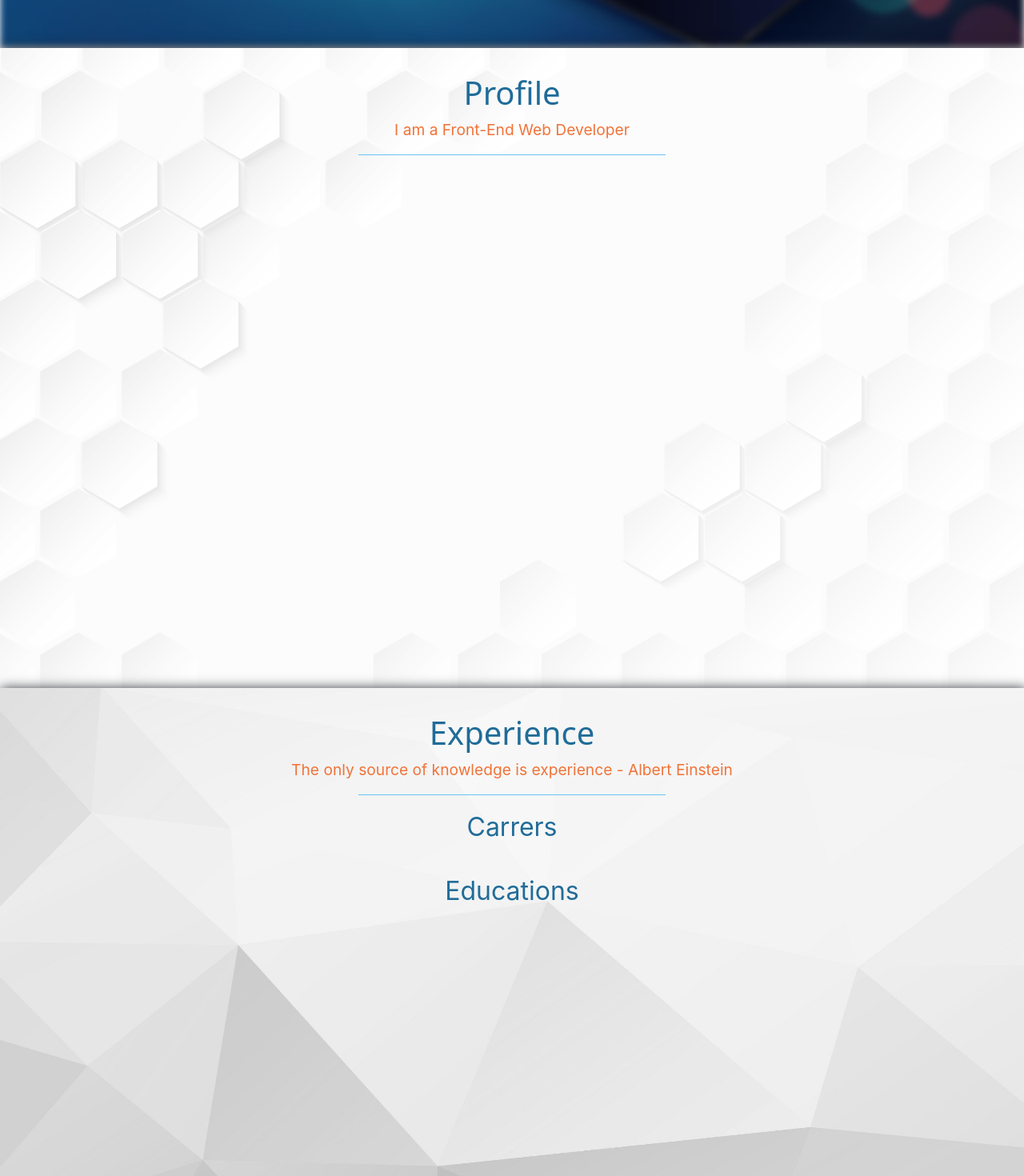
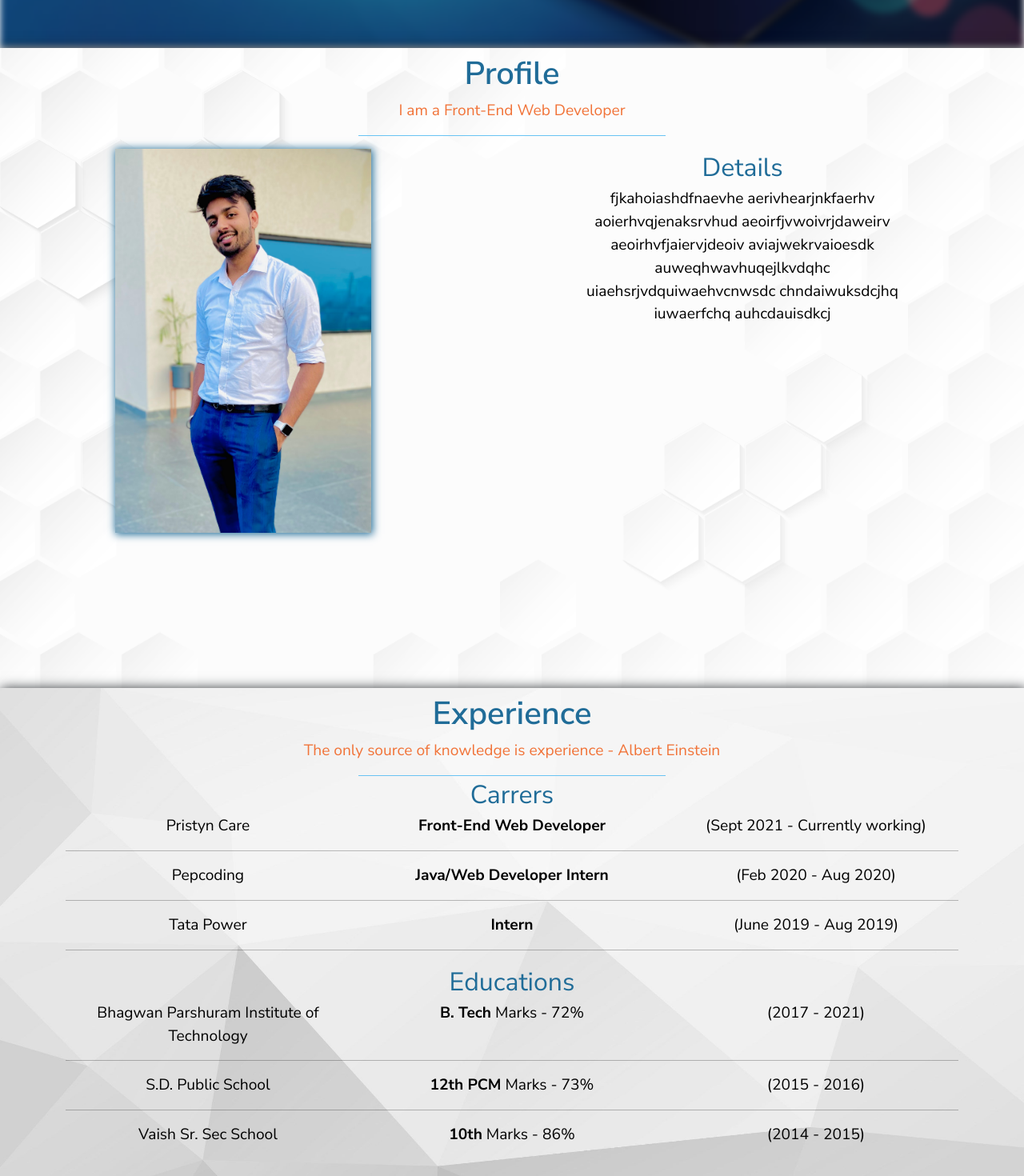
Before and after one commit to jaikumar1240/myResume, an Angular app: page / in a window 1280 px wide. Shown: the part 740-2210 px from the top of the page at 80% size. Built offline with nearby package versions, Linux system fonts and the light colour scheme.

Commit message:
changes made

```diff
--- a/src/app/app.component.html
+++ b/src/app/app.component.html
@@ -3,13 +3,13 @@
 
   <div class="landing_content" id="home">
     <div data-aos="zoom-in" data-aos-duration="1500">
-      <h1 class="landing_content_text heading_font_style">Jai Kumar</h1>
+      <h1 class="landing_content_text">Jai Kumar</h1>
     </div>
     <div data-aos="zoom-in" data-aos-duration="1500" class="blank_line pos_sticky_line">
       <hr>
     </div>
     <div data-aos="zoom-in" data-aos-duration="1500"class="pos_sticky">
-      <h1>Interactive Resume</h1>
+      <h1 class="heading_font_style">Interactive Resume</h1>
     </div>
     <div class="arrow_down" data-aos="fade-up" data-aos-duration="1000">
       <i class="fa-2x fa-solid fa-chevron-down" (click)="scroll('profile')"></i>
@@ -30,21 +30,20 @@
         <hr>
       </div>
 
-      <div class="profile_text">
-        <!-- <div data-aos="fade-right" class="subheading_font_style">
-          About
+      <div class="profile_content row">
+
+       <div class="content_center col col-xl-4 col-md-6 col-sm-12">
+         <img class="profile_img" data-aos="flip-right" src="assets/MyPhoto.jpg" alt="image">
        </div>
-        <div>
-          I am a Front end Developer
+       <div class="col col-xl-4 col-md-6 col-sm-12">
+         <div data-aos="fade-up" class="subheading_font_style">
+           Details
+         </div>
+         <div class="detailed_text" data-aos="fade-up" >
+           fjkahoiashdfnaevhe aerivhearjnkfaerhv aoierhvqjenaksrvhud aeoirfjvwoivrjdaweirv aeoirhvfjaiervjdeoiv aviajwekrvaioesdk auweqhwavhuqejlkvdqhc uiaehsrjvdquiwaehvcnwsdc chndaiwuksdcjhq iuwaerfchq auhcdauisdkcj
+         </div>
        </div>
 
-        <div data-aos="flip-left" data-aos-anchor-placement="top-center" data-aos-duration="1000">
-          <img  class="profile_img" src="assets/MyPhoto.jpg" alt="image">
-        </div>
-
-        <div data-aos="fade-left" class="subheading_font_style">
-          Details
-        </div> -->
       </div>
     </div>
   </div>
@@ -63,33 +62,59 @@
         <hr>
       </div>
 
-      <div class="subheading_font_style" style="padding-top: 2vh;" data-aos="fade-up">
+      <div class="subheading_font_style" data-aos="fade-up">
         Carrers
       </div>
 
-      <div class="detailed_text">
-        <!-- <div>
-          <div class="small_text" data-aos="fade-right">Pristyn Care -</div>
-          <div class="small_text" data-aos="fade-right">Pepcoding -</div>
-          <div class="small_text" data-aos="fade-right">Tata Power -</div>
+      <div class="detailed_text container">
+        <div class="row">
+          <div class="col" data-aos="fade-up">Pristyn Care </div>
+          <div class="col" data-aos="fade-up"><b>Front-End Web Developer</b></div>
+          <div class="col" data-aos="fade-up">(Sept 2021 - Currently working)</div>
         </div>
-        <div>
-          <div class="small_text" data-aos="fade-up"><b>Front-End Web Developer</b></div>
-          <div class="small_text" data-aos="fade-up"><b>Java/Web Developer Intern</b></div>
-          <div class="small_text" data-aos="fade-up"><b>Intern</b></div>
+        <hr>
+        <div class="row">
+          <div class="col" data-aos="fade-up">Pepcoding</div>
+          <div class="col" data-aos="fade-up"><b>Java/Web Developer Intern</b></div>
+          <div class="col" data-aos="fade-up">(Feb 2020 - Aug 2020)</div>
         </div>
-        <div>
-          <div class="small_text" data-aos="fade-left">(Sept 2021 - Currently working)</div>
-          <div class="small_text" data-aos="fade-left">(Feb 2020 - Aug 2020)</div>
-          <div class="small_text" data-aos="fade-left">(June 2019 - Aug 2019)</div>
-        </div> -->
+        <hr>
+        <div class="row">
+          <div class="col" data-aos="fade-up">Tata Power </div>
+          <div class="col" data-aos="fade-up"><b>Intern</b></div>
+          <div class="col" data-aos="fade-up">(June 2019 - Aug 2019)</div>
         </div>
-      <div class="subheading_font_style" style="padding-top: 2vh;" data-aos="fade-up">
+
+        <hr>
+      </div>
+
+      <div class="subheading_font_style" data-aos="fade-up">
         Educations
       </div>
 
-      <div class="detailed_text">
-        <!-- <div>
+      <div class="detailed_text container">
+        <div class="row">
+          <div class="col"  data-aos="fade-up">Bhagwan Parshuram Institute of Technology</div>
+          <div class="col"  data-aos="fade-up"><b>B. Tech</b> Marks - 72%</div>
+          <div class="col"  data-aos="fade-up">(2017 - 2021)</div>
+        </div>
+        <hr>
+        <div class="row">
+          <div class="col"  data-aos="fade-up">S.D. Public School</div>
+          <div class="col"  data-aos="fade-up"><b>12th PCM</b> Marks - 73%</div>
+          <div class="col"  data-aos="fade-up">(2015 - 2016)</div>
+        </div>
+        <hr>
+        <div class="row">
+          <div class="col"  data-aos="fade-up">Vaish Sr. Sec School</div>
+          <div class="col"  data-aos="fade-up"><b>10th</b> Marks - 86%</div>
+          <div class="col"  data-aos="fade-up">(2014 - 2015)</div>
+        </div>
+
+      </div>
+
+      <!-- <div class="detailed_text">
+        <div>
           <div class="small_text" data-aos="fade-right">Bhagwan Parshuram Institute of Technology -</div>
           <div class="small_text" data-aos="fade-right">S.D. Public School -</div>
           <div class="small_text" data-aos="fade-right"> Vaish Sr. Sec School -</div>
@@ -103,8 +128,8 @@
           <div class="small_text" data-aos="fade-left">(2017 - 2021)</div>
           <div class="small_text" data-aos="fade-left">(2015 - 2016)</div>
           <div class="small_text" data-aos="fade-left">(2014 - 2015)</div>
+        </div>
       </div> -->
-      </div>
 
     </div>
 
@@ -137,7 +162,6 @@
     <li><a href="#"><i class="fa fa-dribbble"></i></a></li>
     <li><a href="#"><i class="fa fa-skype"></i></a></li>
  </ul> -->
- <div class="navnav" id="navnav">
   <div class="navBar_pc" id = "navbar_pc" data-aos="fade-up" data-aos-duration="800" @myInsertRemoveTrigger *ngIf="showNavbar">
     <div class="fa-solid fa-arrow-up navBar_btn" (click)="scroll('home'); "></div>
     <div class="navBar_btn" [ngClass]="selectedBtn==='profile' ? 'selected_btn' : ''" (click)="scroll('profile'); ">Profile</div>
@@ -145,7 +169,6 @@
     <div class="navBar_btn" [ngClass]="selectedBtn==='skills' ? 'selected_btn' : ''" (click)="scroll('skills'); ">Skills</div>
     <div class="navBar_btn" [ngClass]="selectedBtn==='contact' ? 'selected_btn' : ''" (click)="scroll('contact'); ">Contact</div>
   </div>
- </div>
   <div id="navbar_phone">
 
   </div>
--- a/src/app/app.component.scss
+++ b/src/app/app.component.scss
@@ -2,6 +2,8 @@
     // height: 400vh;
     display: flex;
     flex-direction: column;
+    font-family: 'Nunito Sans', sans-serif;
+    font-weight: 400;
 }
 .landing_img{
     position: fixed;
@@ -21,7 +23,8 @@
 }
 .landing_content_text{
     font-size: 6vw;
-    font-weight: 400;
+    font-family: 'Nunito Sans', sans-serif;
+    font-weight: 700;
 }
 .arrow_down{
     :hover{
@@ -32,10 +35,14 @@
     padding-top: 20vh;
 }
 .heading_font_style{
-    font-family: system-ui;
+    font-family: 'Nunito Sans', sans-serif;
+    font-weight: 600;
 }
 .subheading_font_style{
     font-size: xx-large;
+    font-family: 'Nunito Sans', sans-serif;
+    font-weight: 400;
+    text-align: center;
 }
 .blank_line{
     border-left: 30vw solid white;
@@ -54,7 +61,7 @@
     flex-direction: column;
     align-items: center;
     color: #206c98;
-    padding-top: 4vh;
+    padding-top: 1vh;
     z-index: 1;
     height: 100vh;
     // font-family: system-ui;
@@ -69,26 +76,31 @@
 }
 .pos_sticky_line{
     position: sticky;
-    top: 8vh;
+    top: 4vh;
 }
 .text_color{
     color: #f17338;
     font-size: larger;
+    text-align: center;
 }
-.profile_text{
+.content_center{
+    display: contents;
+}
+.profile_content{
     display: flex;
-    justify-content: space-evenly;
-    padding: 5vh;
+    justify-content: space-around;
+    padding: 2vh;
     width: 100%;
 }
 .profile_img{
-    width: 35vh;
-    margin-top: 5vh;
-    // border: solid 1vh gray;
+    width: 25vw;
     box-shadow: 1px 1px 10px 1px;
 }
+@media screen and (max-width: 576px) {
+    .profile_img { width: 60vw;}
+    // .detailed_text{ font-size: small; }
+  }
 .exp_img{
-    // filter: blur(4px);
     width: 100%;
     height: 100vh;
     position: relative;
@@ -101,7 +113,7 @@
     z-index: 1;
     position: fixed;
     top: 35vh;
-    margin-left: 1vw;
+    margin-left: 0.5vw;
     opacity: 1;
     :hover{
         opacity: 0.8;
@@ -109,16 +121,12 @@
     box-shadow: 1px 1px 10px 1px;
 }
 .navBar_btn{
-    padding: 1.5vh;
+    padding: 1.2vh;
     background-color: #f17338;
     color: white;
     cursor: pointer;
     display: flex;
     justify-content: center;
-}
-.less_opacity{
-    opacity: 0.4;
-    transition:opacity 0.7s
 }
 
 @media screen and (max-width: 576px) {
@@ -131,12 +139,7 @@
     background-color: #206c98;
 }
 .detailed_text{
-    display: flex;
     color: black;
     font-size: larger;
-    padding-top: 2vh;
+    text-align: center;
 }
-.small_text{
-    padding: 2.5vh;
-    padding-right: 10vw ;
-}
--- a/src/app/app.component.ts
+++ b/src/app/app.component.ts
@@ -41,11 +41,6 @@ export class AppComponent {
   onWindowScroll() {
     if(window.scrollY>=0.8*window.innerHeight){
       this.showNavbar = true;
-      document.getElementById("navnav")?.classList.remove('less_opacity');
-
-      setTimeout(() => {
-        document.getElementById("navnav")?.classList.add('less_opacity');
-      }, 3000);
     }
     else{
       this.showNavbar =  false;
@@ -63,4 +58,5 @@ export class AppComponent {
       this.selectedBtn = 'contact';
     }
   }
+
 }
--- a/src/index.html
+++ b/src/index.html
@@ -6,10 +6,16 @@
   <base href="/">
   <meta name="viewport" content="width=device-width, initial-scale=1">
   <link rel="icon" type="image/x-icon" href="favicon.ico">
-  <link href="https://maxcdn.bootstrapcdn.com/bootstrap/4.0.0/css/bootstrap.min.css" rel="stylesheet">
+  <!-- <link href="https://maxcdn.bootstrapcdn.com/bootstrap/4.0.0/css/bootstrap.min.css" rel="stylesheet"> -->
   <link href="https://unpkg.com/aos@2.3.1/dist/aos.css" rel="stylesheet">
-  <script src="https://kit.fontawesome.com/2086aa9bdb.js" crossorigin="anonymous"></script>
+  <link href="https://cdn.jsdelivr.net/npm/bootstrap@5.1.3/dist/css/bootstrap.min.css" rel="stylesheet" integrity="sha384-1BmE4kWBq78iYhFldvKuhfTAU6auU8tT94WrHftjDbrCEXSU1oBoqyl2QvZ6jIW3" crossorigin="anonymous">
+  <link rel="preconnect" href="https://fonts.googleapis.com">
+<link rel="preconnect" href="https://fonts.gstatic.com" crossorigin>
+<link rel="preconnect" href="https://fonts.googleapis.com">
+<link rel="preconnect" href="https://fonts.gstatic.com" crossorigin>
+<link href="https://fonts.googleapis.com/css2?family=Nunito+Sans:wght@200;300;400;600;700;800&display=swap" rel="stylesheet">  <script src="https://kit.fontawesome.com/2086aa9bdb.js" crossorigin="anonymous"></script>
   <script src="https://ajax.googleapis.com/ajax/libs/jquery/3.3.1/jquery.min.js"></script>
+  <script src="https://cdn.jsdelivr.net/npm/bootstrap@5.1.3/dist/js/bootstrap.bundle.min.js" integrity="sha384-ka7Sk0Gln4gmtz2MlQnikT1wXgYsOg+OMhuP+IlRH9sENBO0LRn5q+8nbTov4+1p" crossorigin="anonymous"></script>
 </head>
 <body>
   <app-root></app-root>
--- a/src/styles.scss
+++ b/src/styles.scss
@@ -1 +1,5 @@
 /* You can add global styles to this file, and also import other style files */
+body {
+    overflow-x: hidden;
+    box-sizing: border-box;
+}
```
Lines whose indentation alone changed are shown as unchanged.
